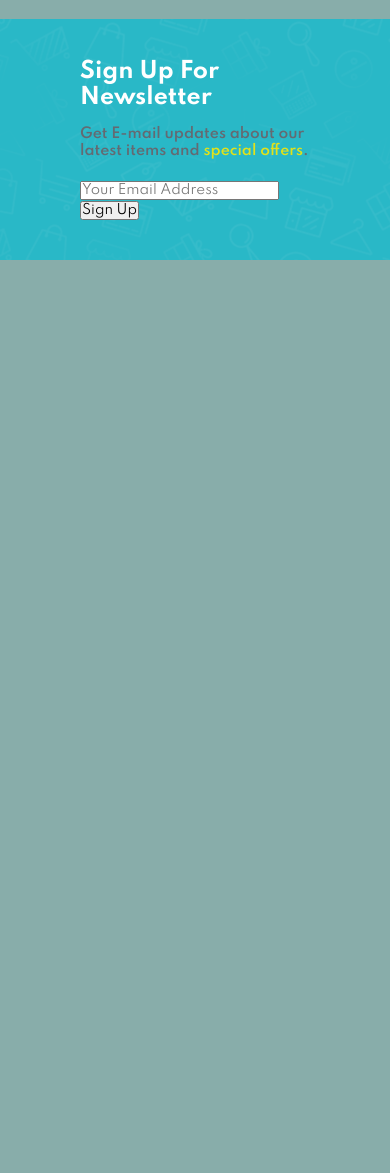
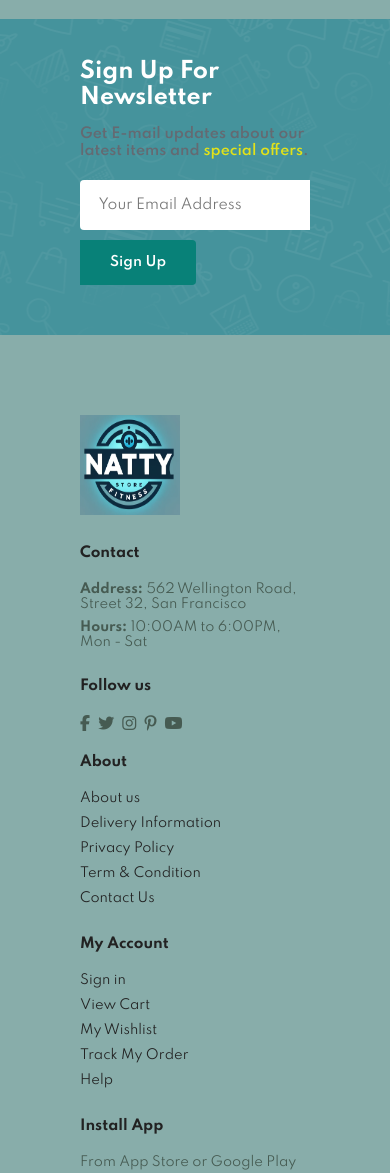
Before and after one commit to natyfbg/ecommerce-website, a plain HTML site: page index.html in a window 390 px wide. Shown: the part 10290-11463 px from the top of the page. Before the commit the page ends 10590 px from the top, so only its background shows below. Drawn offline with Linux system fonts and the light colour scheme.

Commit message:
Front-end Design complete - next step responsiveness

```diff
--- a/index.html
+++ b/index.html
@@ -6,6 +6,7 @@
     <meta name="viewport" content="width=device-width, initial-scale=1.0">
     <title>E-commerce Website </title>
     <script src="https://kit.fontawesome.com/f36a194f7f.js" crossorigin="anonymous"></script>
+    <link rel="shortcut icon" href="/img/button.png" type="image/x-icon">
     <link rel="stylesheet" href="/style.css">
 </head>
 <body>
@@ -370,9 +371,59 @@
         </div>
         <div class="form">
             <input type="text" placeholder="Your Email Address">
-            <button class="send">Sign Up</button>
+            <button class="normal">Sign Up</button>
         </div>
     </section>
+
+    <footer class="section-p1">
+        <div class="col">
+            <img src="/img/logo3.png" class="logo" alt="">
+            <h4>Contact</h4>
+            <p><strong>Address: </strong> 562 Wellington Road, Street 32, San Francisco</p>
+            <p><strong>Hours: </strong>10:00AM to 6:00PM, Mon - Sat</p>
+            <div class="follow">
+                <h4>Follow us</h4>
+                <i class="fab fa-facebook-f"></i>
+                <i class="fab fa-twitter"></i>
+                <i class="fab fa-instagram"></i>
+                <i class="fab fa-pinterest-p"></i>
+                <i class="fab fa-youtube"></i>
+            </div>
+        </div>
+
+        <div class="col">
+            <h4>About</h4>
+            <a href="#">About us</a>
+            <a href="#">Delivery Information</a>
+            <a href="#">Privacy Policy</a>
+            <a href="#">Term & Condition</a>
+            <a href="#">Contact Us</a>
+        </div>
+
+        <div class="col">
+            <h4>My Account</h4>
+            <a href="#">Sign in</a>
+            <a href="#">View Cart</a>
+            <a href="#">My Wishlist</a>
+            <a href="#">Track My Order</a>
+            <a href="#">Help</a>
+        </div>
+
+        <div class="col install">
+            <h4>Install App</h4>
+            <p>From App Store or Google Play</p>
+            <div class="row">
+                <img src="/img/pay/app.jpg" class="pay" alt="">
+                <img src="/img/pay/play.jpg" class="pay" alt="">
+            </div>
+            <p>Secure Payment Gateway</p>
+            <img src="/img/pay/pay.png" alt="">
+        </div>
+
+        <div class="copyright">
+            <p>© 2023, NatyFBG - E-commerce Website</p>
+        </div>
+    </footer>
 
     <script src="/index.js"></script>
 </body>
--- a/style.css
+++ b/style.css
@@ -417,7 +417,7 @@ body {
     background-image: url("/img/banner/b14.png");
     background-repeat: no-repeat;
     background-position: 20% 30%;
-    background-color: #29b8c7;
+    background-color: #45939c;
 }
 
 #newsletter h4 {
@@ -435,3 +435,94 @@ body {
 #newsletter p span{
     color: #e2e219;
 }
+
+#newsletter.form {
+    display: flex;
+    width: 40%;
+}
+
+#newsletter input {
+    height: 3.125rem;
+    padding: 0 1.25em;
+    font-size: 14px;
+    width: 100%;
+    border: 1px solid transparent;
+    border-radius: 4px;
+    outline: none;
+    border-top-right-radius: 0;
+    border-bottom-right-radius: 0;
+}
+
+#newsletter button {
+    background-color: #088178;
+    color: #fff;
+    white-space: nowrap;
+    margin: 10px 0;
+    border-top-left-radius: 0;
+    border-bottom-left-radius: 0;
+}
+
+footer {
+    display: flex;
+    flex-wrap: wrap;
+    justify-content: space-between;
+}
+
+footer .col{
+    display: flex;
+    flex-direction: column;
+    align-items: flex-start;
+    margin-bottom: 20px;
+}
+
+footer .logo{
+    width: 100px;
+    height: 100px;
+    margin-bottom: 30px;
+}
+
+footer h4{
+    font-size: 14px;
+    padding-bottom: 20px;
+}
+
+footer p{
+    font-size: 13px;
+    margin: 0 0 8px 0;
+}
+
+footer a{
+    font-size: 13px;
+    text-decoration: none;
+    color: #222;
+    margin-bottom: 10px;
+}
+
+footer .follow{
+    margin-top: 20px;
+}
+
+footer .follow i{
+    color: #465b52;
+    padding-right: 4px;
+    cursor: pointer;
+}
+
+footer .install .row img{
+    border: 1px solid #0a0881;
+    border-radius: 9px;
+}
+
+footer .install img{
+    margin: 10px 0 15px 0;
+}
+
+footer .follow i:hover,
+footer a:hover{
+    color: #be7719;
+}
+
+footer .copyright {
+    width: 100%;
+    text-align: center;
+}
```
Also changed, not shown: 1 other file.
